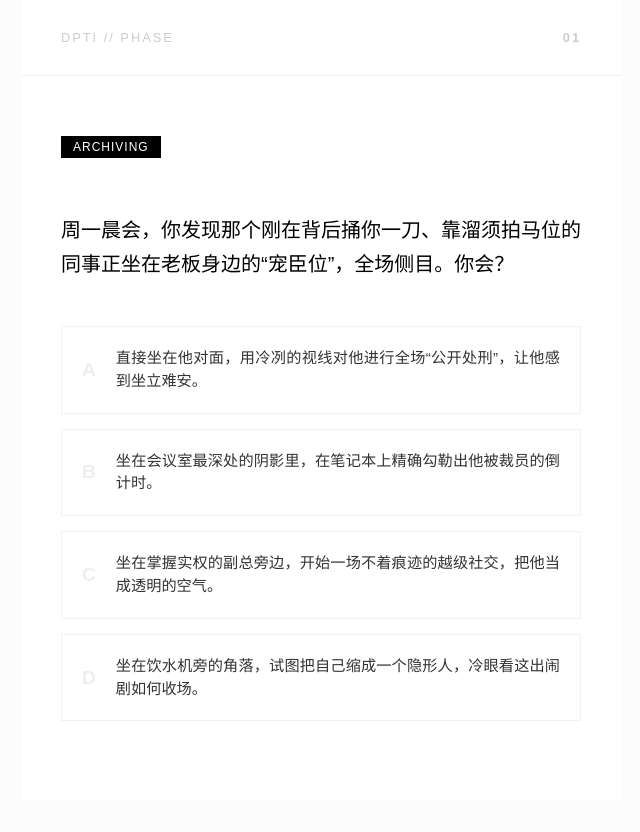
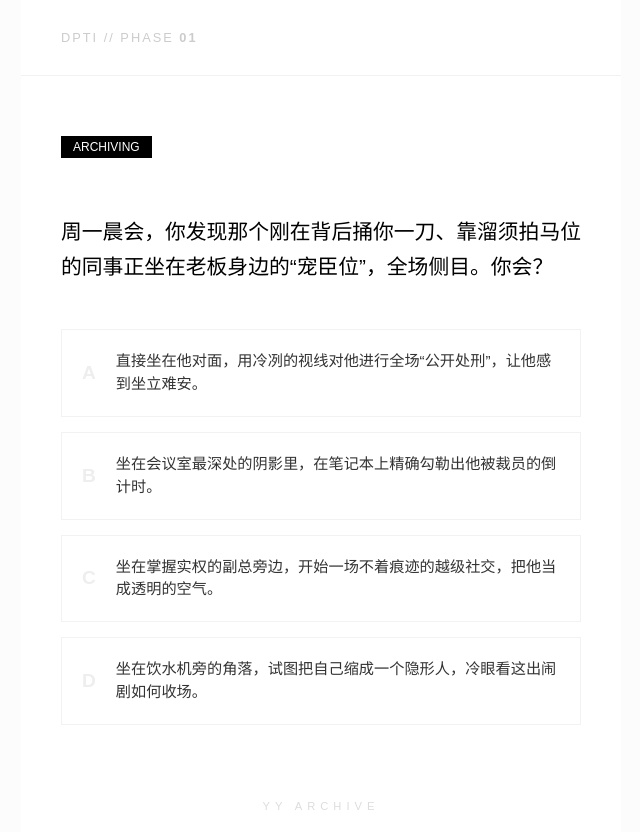
Before and after one commit to cyy980829-cmyk/DPTI, a plain HTML site: page index.html in a window 1280 px wide. Both pictures are taken after a click on the button "开启推演". Shown: the whole page, without its empty margins (319-959 px from the left). Before the commit the page ends 800 px from the top, so only its background shows below. Drawn offline with nearby package versions, Linux system fonts and the light colour scheme.

Commit message:
Update index.html

```diff
--- a/index.html
+++ b/index.html
@@ -9,24 +9,24 @@
     <style>
         :root { --bg: #ffffff; --main-text: #000000; --sub-text: #999999; --border: #f2f2f2; --accent: #ff3b30; }
         body { font-family: "PingFang SC", "STHeiti", sans-serif; background-color: #fcfcfc; margin: 0; display: flex; justify-content: center; color: var(--main-text); -webkit-font-smoothing: antialiased; overflow-x: hidden;}
-        #app { width: 100%; max-width: 600px; background: var(--bg); min-height: 100vh; position: relative; }
+        #app { width: 100%; max-width: 600px; background: var(--bg); min-height: 100vh; position: relative; display: flex; flex-direction: column;}
         .hidden { display: none !important; }
 
         /* --- 封面 --- */
         .cover-page { text-align: center; padding: 180px 40px 40px; height: 100vh; box-sizing: border-box; display: flex; flex-direction: column; }
-        .cover-page h1 { font-size: 5rem; letter-spacing: 15px; margin: 0; font-weight: 200; animation: fadeIn 1.2s ease; }
+        .cover-page h1 { font-size: 5rem; letter-spacing: 15px; margin: 0; font-weight: 200; animation: fadeIn 1.2s ease;}
         .cover-page h2 { font-size: 1.1rem; font-weight: 400; margin: 25px 0; letter-spacing: 2px; }
         .btn-start { margin-top: 60px; background: #000; color: #fff; border: none; padding: 18px 60px; letter-spacing: 5px; cursor: pointer; font-size: 0.9rem; font-weight: bold; }
-        .cover-footer { margin-top: auto; font-size: 0.7rem; color: #ddd; letter-spacing: 5px; text-transform: uppercase; padding-bottom: 40px; }
+        .footer-tag { margin-top: auto; font-size: 0.7rem; color: #ddd; letter-spacing: 5px; text-transform: uppercase; padding-bottom: 40px; }
 
         /* --- 测试页 --- */
-        .quiz-header { padding: 30px 40px; border-bottom: 1px solid var(--border); font-size: 0.8rem; color: #ccc; letter-spacing: 2px; display: flex; justify-content: space-between; align-items: center;}
-        .quiz-content { padding: 60px 40px; }
-        .quiz-label { display: inline-block; background: #000; color: #fff; padding: 4px 12px; font-size: 0.75rem; margin-bottom: 35px; letter-spacing: 1px;}
-        .quiz-content h3 { font-size: 1.25rem; line-height: 1.7; margin-bottom: 45px; font-weight: 500; text-align: justify;}
+        .quiz-header { padding: 30px 40px; border-bottom: 1px solid var(--border); font-size: 0.8rem; color: #ccc; letter-spacing: 2px; }
+        .quiz-content { padding: 60px 40px; flex: 1;}
+        .quiz-label { display: inline-block; background: #000; color: #fff; padding: 4px 12px; font-size: 0.75rem; margin-bottom: 35px; }
+        .quiz-content h3 { font-size: 1.3rem; line-height: 1.7; margin-bottom: 45px; font-weight: 500; text-align: justify;}
         .option-item { border: 1px solid var(--border); padding: 20px; margin-bottom: 15px; display: flex; align-items: center; cursor: pointer; background: #fff;}
         .opt-letter { font-weight: bold; color: #eee; margin-right: 20px; font-size: 1.2rem; }
-        .opt-text { font-size: 0.95rem; color: #333; line-height: 1.5; text-align: justify;}
+        .opt-text { font-size: 0.95rem; color: #333; line-height: 1.5; }
 
         /* --- 结果页（截图区） --- */
         .result-page { padding: 40px; background: #fff; }
@@ -65,16 +65,17 @@
         <h1>DPTI</h1>
         <h2>职场第二人格 | 阴暗原型索引</h2>
         <button class="btn-start" onclick="startTest()">开启推演</button>
-        <div class="cover-footer">Y.Y. ARCHIVE // DPTI 1.1.4</div>
+        <div class="footer-tag">YY ARCHIVE</div>
     </div>
 
     <div id="page-quiz" class="hidden">
         <div class="quiz-header">DPTI // PHASE <b id="progress-num">01</b></div>
         <div class="quiz-content">
-            <div class="quiz-label" id="quiz-tag">ARCHIVING</div>
+            <div class="quiz-label">ARCHIVING</div>
             <h3 id="question-text"></h3>
             <div id="options-box"></div>
         </div>
+        <div class="footer-tag" style="text-align:center; padding-bottom:20px;">YY ARCHIVE</div>
     </div>
 
     <div id="page-result" class="hidden">
@@ -114,12 +115,13 @@
                     <div class="dynamic-card"><span>职场天敌</span><b id="res-e-name"></b><div class="dynamic-desc" id="res-e-desc"></div></div>
                 </div>
             </div>
-            <p style="text-align:center; font-size:0.5rem; color:#eee; letter-spacing:4px; margin-top:30px;">Y.Y. ARCHIVE // DPTI-REPORT</p>
+            <p style="text-align:center; font-size:0.5rem; color:#eee; letter-spacing:4px; margin-top:30px;">YY ARCHIVE // DPTI-REPORT</p>
         </div>
 
         <div style="padding: 20px 40px 80px; text-align:center;">
             <button class="btn-start" style="width:100%" onclick="saveReport()">生成报告长图</button>
             <p style="font-size:0.7rem; color:#ccc; margin-top:15px;" onclick="location.reload()">重新开启档案推演</p>
+            <div class="footer-tag" style="margin-top:40px;">YY ARCHIVE</div>
         </div>
     </div>
 </div>
@@ -132,15 +134,15 @@
 
 <script>
     const DPTI_DB = {
-        "01": { name: "黑天鹅", ename: "BLACK SWAN", dIndex: "95%", img: "assets/01.png", tagline: "优雅的刽子手，资源垄断的大师。", labels: "#职场致命优雅 #顶级捕食者 #规则垄断者", core: "职场不过是你的私人后花园，而众生皆是肥料。你不参与博弈，你就是博弈本身。你擅长用最得体的微笑完成最冷酷的资源垄断，在你的优雅之下，埋着所有阻路者的白骨。", pros: "降维打击的审美力；致命的社交手腕。", cons: "视他人为棋子的权力傲慢；极度排斥真实的情感连接。", history: "克利奥帕特拉、邓文迪。", pName: "幕后推手", pDesc: "一个出谋划策，一个执行猎杀", eName: "野心家", eDesc: "两虎相争，必有一死", chart: [98, 95, 20, 90, 92] },
-        "02": { name: "剔骨刀", ename: "THE SHARPENER", dIndex: "88%", img: "assets/02.png", tagline: "绝对理性的屠夫，效率的终极信徒。", labels: "#感性绝缘体 #效率断头台 #逻辑怪兽", core: "你没有心，只有算法。你是那个在裁员名单上签字时，连心跳都不会加速 1 下的冷血精密仪器。对你而言，人只是可以被替换的耗材，任何感性的噪音都是对效率的亵渎。", pros: "极致的去冗余大师；零差错的执行机器。", cons: "由于过度理性导致的社交盲区；容易在系统动荡中被第一个祭旗。", history: "埃隆·马斯克、福尔摩斯。", pName: "计算器", pDesc: "两个莫得感情的齿轮完美啮合", eName: "调停人", eDesc: "最烦这种和稀泥的感性废物", chart: [85, 30, 5, 98, 70] },
-        "03": { name: "独行侠", ename: "THE MAVERICK", dIndex: "92%", img: "assets/03.png", tagline: "体制的叛徒，秩序的天然克星。", labels: "#体制叛徒 #规则焚烧炉 #天才疯子", core: "你是老板午夜梦回时的冷汗，是秩序的天然天敌。你不需要认同，因为你降临职场的唯一目的就是烧掉那些陈旧的规则。你不是在工作，你是在进行一场毁灭式的个人表演。", pros: "从 0 到 1 的颠覆性视角；不被驯服的人格魅力。", cons: "协作性为零；极度不稳定，随时可能自爆并带走整个团队。", history: "史蒂夫·乔布斯、香奈儿。", pName: "变色龙", pDesc: "只有变色龙能忍受并包装你的疯狂", eName: "护城河", eDesc: "守旧派与造反派的宿命之战", chart: [90, 88, 15, 80, 95] },
-        "04": { name: "幕后推手", ename: "THE ARCHITECT", dIndex: "98%", img: "assets/04.png", tagline: "阴影中的执棋者，信息的主宰。", labels: "#阴影执棋人 #信息垄断商 #无声狩猎", core: "你不需要站在光里，但光照向哪里由你决定。你深谙借刀杀人之术，擅长通过制度设计和信息差，在对手意识到败局之前，就已经编织好了他们的结局。", pros: "上帝视角的全局掌控；极深的城府与耐心。", cons: "极度多疑导致的心理负担；容易在阴谋中迷失真实自我。", history: "黎塞留、司马懿。", pName: "黑天鹅", pDesc: "强强联手的权力巅峰", eName: "独行侠", eDesc: "你最怕这种不按常理出牌的疯子", chart: [95, 60, 10, 92, 98] },
-        "05": { name: "野心家", ename: "THE PREDATOR", dIndex: "85%", img: "assets/05.png", tagline: "欲望的推土机，纯粹的扩张主义者。", labels: "#扩张主义者 #职场推土机 #欲望捕食者", core: "你的呼吸里都带着扩张的饥渴。在你的逻辑里，职场就是一个巨大的猎场。你从不掩饰对权力的贪婪，你是那种会踩着同僚肩膀、甚至老板头顶往上爬的人，且从不回头。", pros: "压倒性的推进力；对机会有着野兽般的嗅觉。", cons: "吃相太难看；容易在登顶前被众人合力推下神坛。", history: "拿破仑、希拉里。", pName: "计算器", pDesc: "帮你核算掠夺的成本与收益", eName: "黑天鹅", eDesc: "你玩的是力量，她玩的是境界", chart: [88, 98, 25, 85, 80] },
-        "06": { name: "计算器", ename: "THE QUANT", dIndex: "70%", img: "assets/06.png", tagline: "绝对理性的投机者，莫得感情的刻度尺。", labels: "#绝对理性坐标 #职场灭火器 #莫得感情的刻度尺", core: "你是职场中最稳定的理性坐标，也是最乏味的灵魂。在你眼中，世界是由概率组成的，没有所谓的偶然。你通过极度的冷静来中和环境波动，本质上是拒绝承担风险的投机者。", pros: "零错率的精准捕捉；在混乱中维持逻辑闭环。", cons: "由于缺乏感性直觉导致错失非标机会；容易在需要感性号召力的时刻显得极其木讷。", history: "艾伦·图灵、巴菲特。", pName: "剔骨刀", pDesc: "效率至上的共鸣", eName: "变色龙", eDesc: "你最看不起这种没有立场的软骨头", chart: [70, 20, 10, 95, 88] },
-        "07": { name: "护城河", ename: "THE FORTRESS", dIndex: "45%", img: "assets/07.png", tagline: "守序的平庸者，进化的阻碍。", labels: "#守序平庸者 #最后一道防线 #制度的陪葬品", core: "你是守序阵营的定海神针。不论环境如何动荡，只要你在，基本盘就不会崩。但这也是你最阴暗的地方：你通过维护旧秩序来获得安全感，甚至不惜扼杀所有创新的火苗。你是系统的保镖，也是进化的阻碍。", pros: "极高的防御带宽与耐受力；团队最稀缺的稳定性。", cons: "由于拒绝改变导致的动态迟钝；容易在组织转型期被当成旧时代的残党清除。", history: "默克尔、玛丽·巴拉。", pName: "调停人", pDesc: "共同维持表面的和平", eName: "独行侠", eDesc: "你的一生都在试图防御他的破坏", chart: [30, 15, 60, 50, 95] },
-        "08": { name: "变色龙", ename: "THE PRISM", dIndex: "90%", img: "assets/08.png", tagline: "没有形状的共情怪物，完美的潜伏者。", labels: "#社交伪装大师 #共情怪物 #没有形状的人", core: "你是社交伪装的大师，没有固定的形状。你能根据任何环境色调整频率，让所有人感到舒适。你的可怕之处在于：当所有人都以为你是知己时，其实你只是在镜像他们的欲望，并以此攫取你想要的资源。", pros: "完美的生存智慧与适应力；极强的环境共情调节。", cons: "长期自我异化导致的情感空虚；在需要坚定站队的时刻容易死于摇摆不定。", history: "摩纳哥王妃格蕾丝、塔列朗。", pName: "独行侠", pDesc: "你可以把他包装成天才，他负责产出，你负责社交", eName: "计算器", eDesc: "他一眼就能看穿你伪装下的数据漏洞", chart: [75, 92, 85, 60, 30] },
-        "09": { name: "调停人", ename: "THE MEDIATOR", dIndex: "82%", img: "assets/09.png", tagline: "灰色的利益掮客，伪善的和事佬。", labels: "#利益置换商 #伪善的和事佬 #灰色的桥梁", core: "你相信没有化解不了的冲突，只有还没谈拢的利益。你擅长在对立双方之间牵线搭桥，但你其实并不关心正义，你只关心“最大公约数”。你是那个能在战场中心卖水给交战双方的人，用伪善换取长袖舞。", pros: "资源整合的终极润滑剂；在死局中寻找平衡。", cons: "为了短期和平牺牲长期利益；容易在冲突升级后成为双方共同的泄愤对象。", history: "基辛格、奥普拉。", pName: "护城河", pDesc: "一个守规矩，一个谈利益", eName: "剔骨刀", eDesc: "你的平衡在他逻辑里就是低效的垃圾", chart: [60, 80, 75, 55, 60] }
+        "01": { name: "黑天鹅", ename: "BLACK SWAN", dIndex: "95%", img: "assets/swan.png", tagline: "优雅的刽子手，资源垄断的大师。", labels: "#职场致命优雅 #顶级捕食者 #规则垄断者", core: "职场不过是你的私人后花园，而众生皆是肥料。你不参与博弈，你就是博弈本身。你擅长用最得体的微笑完成最冷酷的资源垄断，在你的优雅之下，埋着所有阻路者的白骨。", pros: "降维打击的审美力；致命的社交手腕。", cons: "视他人为棋子的权力傲慢；极度排斥真实的情感连接。", pName: "幕后推手", pDesc: "一个出谋划策，一个执行猎杀", eName: "野心家", eDesc: "两虎相争，必有一死", chart: [98, 95, 20, 90, 92] },
+        "02": { name: "剔骨刀", ename: "THE SHARPENER", dIndex: "88%", img: "assets/sharpener.png", tagline: "绝对理性的屠夫，效率的终极信徒。", labels: "#感性绝缘体 #效率断头台 #逻辑怪兽", core: "你没有心，只有算法。你是那个在裁员名单上签字时，连心跳都不会加速 1 下的冷血精密仪器。对你而言，人只是可以被替换的耗材，任何感性的噪音都是对效率的亵渎。", pros: "极致的去冗余大师；零差错的执行机器。", cons: "由于过度理性导致的社交盲区；容易在系统动荡中被第一个祭旗。", pName: "计算器", pDesc: "两个莫得感情的齿轮完美啮合", eName: "调停人", eDesc: "最烦这种和稀泥的感性废物", chart: [85, 30, 5, 98, 70] },
+        "03": { name: "独行侠", ename: "THE MAVERICK", dIndex: "92%", img: "assets/maverick.png", tagline: "体制的叛徒，秩序的天然克星。", labels: "#体制叛徒 #规则焚烧炉 #天才疯子", core: "你是老板午夜梦回时的冷汗，是秩序的天然天敌。你不需要认同，因为你降临职场的唯一目的就是烧掉那些陈旧的规则。你不是在工作，你是在进行一场毁灭式的个人表演。", pros: "从 0 到 1 的颠覆性视角；不被驯服的人格魅力。", cons: "协作性为零；极度不稳定，随时可能自爆并带走整个团队。", pName: "变色龙", pDesc: "只有变色龙能忍受并包装你的疯狂", eName: "护城河", eDesc: "守旧派与造反派的宿命之战", chart: [90, 88, 15, 80, 95] },
+        "04": { name: "幕后推手", ename: "THE ARCHITECT", dIndex: "98%", img: "assets/architect.png", tagline: "阴影中的执棋者，信息的主宰。", labels: "#阴影执棋人 #信息垄断商 #无声狩猎", core: "你不需要站在光里，但光照向哪里由你决定。你深谙借刀杀人之术，擅长通过制度设计和信息差，在对手意识到败局之前，就已经编织好了他们的结局。", pros: "上帝视角的全局掌控；极深的城府与耐心。", cons: "极度多疑导致的心理负担；容易在阴谋中迷失真实自我。", pName: "黑天鹅", pDesc: "强强联手的权力巅峰", eName: "独行侠", eDesc: "你最怕这种不按常理出牌的疯子", chart: [95, 60, 10, 92, 98] },
+        "05": { name: "野心家", ename: "THE PREDATOR", dIndex: "85%", img: "assets/predator.png", tagline: "欲望的推土机，纯粹的扩张主义者。", labels: "#扩张主义者 #职场推土机 #欲望捕食者", core: "你的呼吸里都带着扩张的饥渴。在你的逻辑里，职场就是一个巨大的猎场。你从不掩饰对权力的贪婪，你是那种会踩着同僚肩膀、甚至老板头顶往上爬的人，且从不回头。", pros: "压倒性的推进力；对机会有着野兽般的嗅觉。", cons: "吃相太难看；容易在登顶前被众人合力推下神坛。", pName: "计算器", pDesc: "帮你核算掠夺的成本与收益", eName: "黑天鹅", eDesc: "你玩的是力量，她玩的是境界", chart: [88, 98, 25, 85, 80] },
+        "06": { name: "计算器", ename: "THE QUANT", dIndex: "70%", img: "assets/quant.png", tagline: "绝对理性的投机者，莫得感情的刻度尺。", labels: "#绝对理性坐标 #职场灭火器 #莫得感情的刻度尺", core: "你是职场中最稳定的理性坐标，也是最乏味的灵魂。在你眼中，世界是由概率组成的，没有所谓的偶然。你通过极度的冷静来中和环境波动，本质上是拒绝承担风险的投机者。", pros: "零错率的精准捕捉；在混乱中维持逻辑闭环。", cons: "由于缺乏感性直觉导致错失非标机会；容易在需要感性号召力的时刻显得极其木讷。", pName: "剔骨刀", pDesc: "效率至上的共鸣", eName: "变色龙", eDesc: "你最看不起这种没有立场的软骨头", chart: [70, 20, 10, 95, 88] },
+        "07": { name: "护城河", ename: "THE FORTRESS", dIndex: "45%", img: "assets/fortress.png", tagline: "守序的平庸者，进化的阻碍。", labels: "#守序平庸者 #最后一道防线 #制度的陪葬品", core: "你是守序阵营的定海神针。不论环境如何动荡，只要你在，基本盘就不会崩。但这也是你最阴暗的地方：你通过维护旧秩序来获得安全感，甚至不惜扼杀所有创新的火苗。你是系统的保镖，也是进化的阻碍。", pros: "极高的防御带宽与耐受力；团队最稀缺的稳定性。", cons: "由于拒绝改变导致的动态迟钝；容易在组织转型期被当成旧时代的残党清除。", pName: "调停人", pDesc: "共同维持表面的和平", eName: "独行侠", eDesc: "你的一生都在试图防御他的破坏", chart: [30, 15, 60, 50, 95] },
+        "08": { name: "变色龙", ename: "THE PRISM", dIndex: "90%", img: "assets/prism.png", tagline: "没有形状的共情怪物，完美的潜伏者。", labels: "#社交伪装大师 #共情怪物 #没有形状的人", core: "你是社交伪装的大师，没有固定的形状。你能根据任何环境色调整频率，让所有人感到舒适。你的可怕之处在于：当所有人都以为你是知己时，其实你只是在镜像他们的欲望，并以此攫取你想要的资源。", pros: "完美的生存智慧与适应力；极强的环境共情调节。", cons: "长期自我异化导致的情感空虚；在需要坚定站队的时刻容易死于摇摆不定。", pName: "独行侠", pDesc: "你可以把他包装成天才，他负责产出，你负责社交", eName: "计算器", eDesc: "他一眼就能看穿你伪装下的数据漏洞", chart: [75, 92, 85, 60, 30] },
+        "09": { name: "调停人", ename: "THE MEDIATOR", dIndex: "82%", img: "assets/mediator.png", tagline: "灰色的利益掮客，伪善的和事佬。", labels: "#利益置换商 #伪善的和事佬 #灰色的桥梁", core: "你相信没有化解不了的冲突，只有还没谈拢的利益。你擅长在对立双方之间牵线搭桥，但你其实并不关心正义，你只关心“最大公约数”。你是那个能在战场中心卖水给交战双方的人，用伪善换取长袖舞。", pros: "资源整合的终极润滑剂；在死局中寻找平衡。", cons: "为了短期和平牺牲长期利益；容易在冲突升级后成为双方共同的泄愤对象。", pName: "护城河", pDesc: "一个守规矩，一个谈利益", eName: "剔骨刀", eDesc: "你的平衡在他逻辑里就是低效的垃圾", chart: [60, 80, 75, 55, 60] }
     };
 
     const quizData = [
@@ -174,7 +176,7 @@
             { t: "毫无底线：忠诚只是因为背叛的筹码不够。现在筹码够了，你可以演得像个英雄。", l: "C", w: {心智:-2, 能量:3, 规则:-3} },
             { t: "胆怯的贪婪：你不敢做，但接下来的每一秒你都在为错过了这笔钱而深深懊悔。", l: "D", w: {心智:0, 能量:-2, 规则:2} }
         ]},
-        { tag: "秩序的废墟", q: "深夜在写字楼修改那份被否定了10遍的PPT。看着空荡荡的走廊，你想：如果这一刻整座大楼的电力逻辑由你主宰，你会？", options: [
+        { tag: "秩序的废墟", q: "深夜在写字楼修改PPT。看着空荡荡的走廊，你想：如果这一刻整座大楼的电力逻辑由你主宰，你会？", options: [
             { t: "“控制”：调暗所有人的光，让这个写字楼里的人都在你的节奏中窒息般地卷起来。", l: "A", w: {心智:-1, 能量:3, 规则:2} },
             { t: "“观测”：站在高处复盘，谁才是这满地工蚁中最适合被献祭的那个替死鬼？", l: "B", w: {心智:3, 能量:-1, 规则:0} },
             { t: "“彻底离线”：想立刻注销所有账号，用这辈子的“缺席”来嘲讽这一套吃人的体系。", l: "C", w: {心智:-3, 能量:2, 规则:-3} },
```
